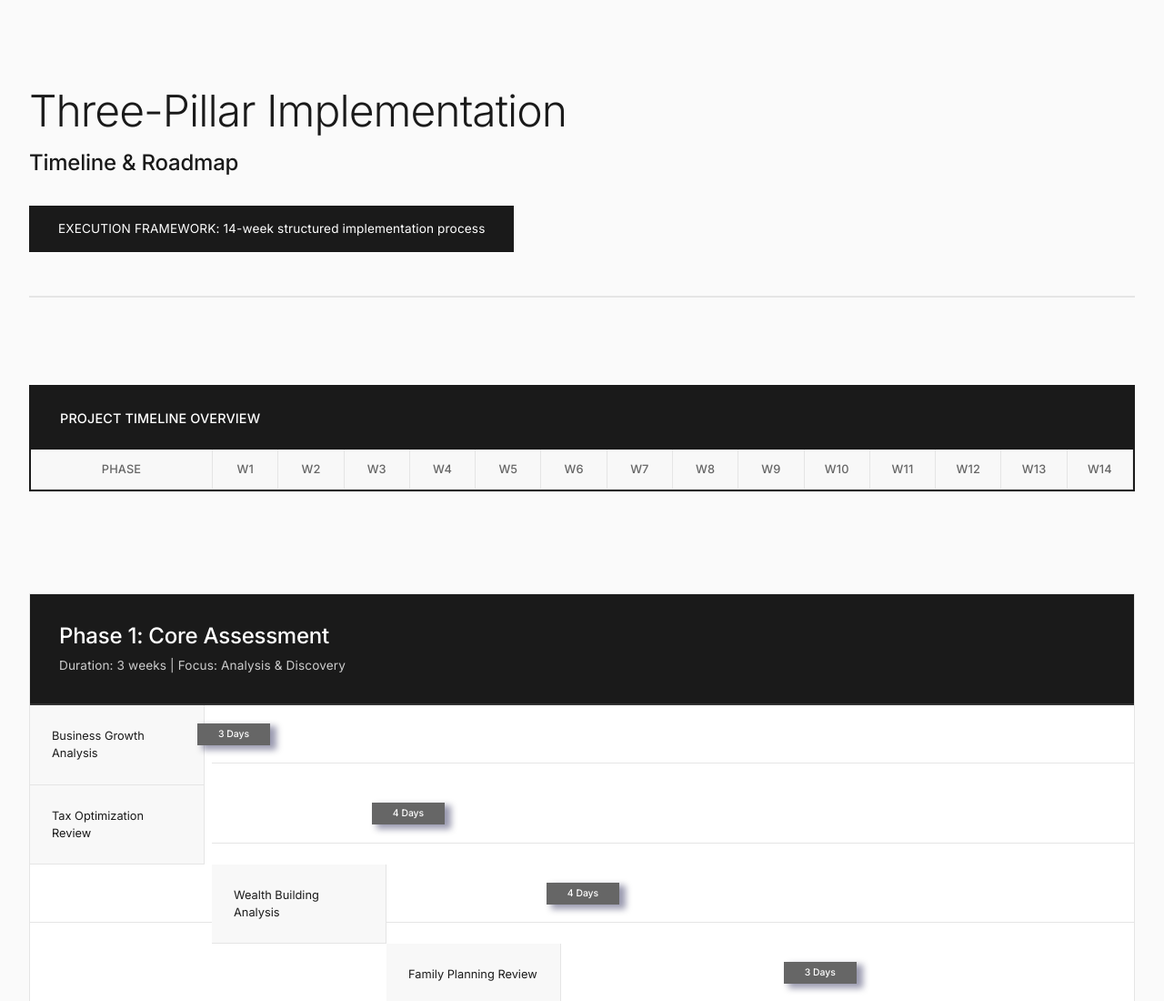
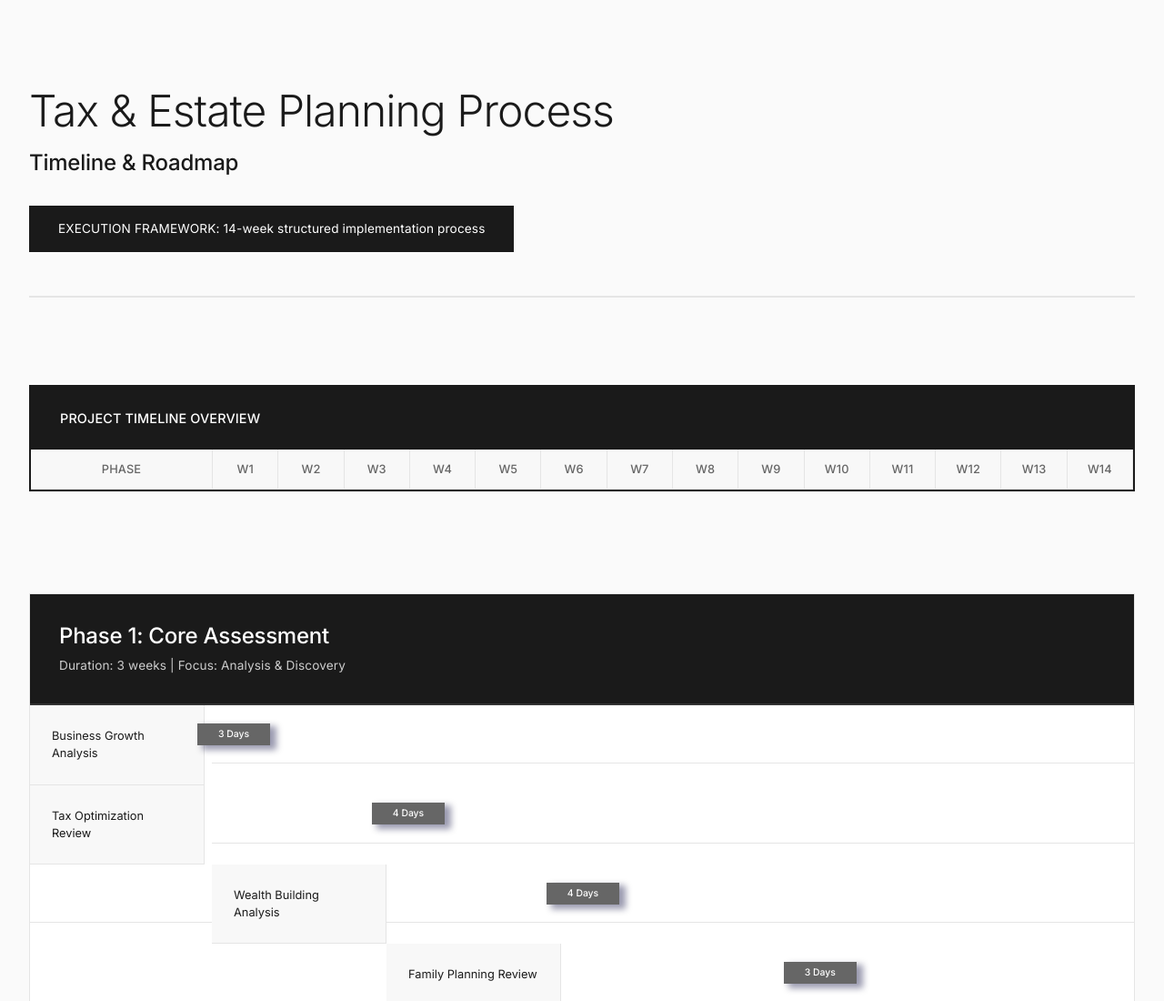
Before and after one commit to sethhodes/planningprocess, a plain HTML site: page timeline.html in a window 1280 px wide. Shown: the top 1100 px of the page at 91% size. Drawn offline with Linux system fonts and the light colour scheme.

Commit message:
Update timeline.html

```diff
--- a/timeline.html
+++ b/timeline.html
@@ -335,7 +335,7 @@
   <div class="timeline-container">
     <div class="grid">
       <div class="header">
-        <h1 class="type-display">Three-Pillar Implementation</h1>
+        <h1 class="type-display">Tax & Estate Planning Process</h1>
         <div class="type-title">Timeline & Roadmap</div>
         <div class="subtitle type-caption">
           EXECUTION FRAMEWORK: 14-week structured implementation process
```
